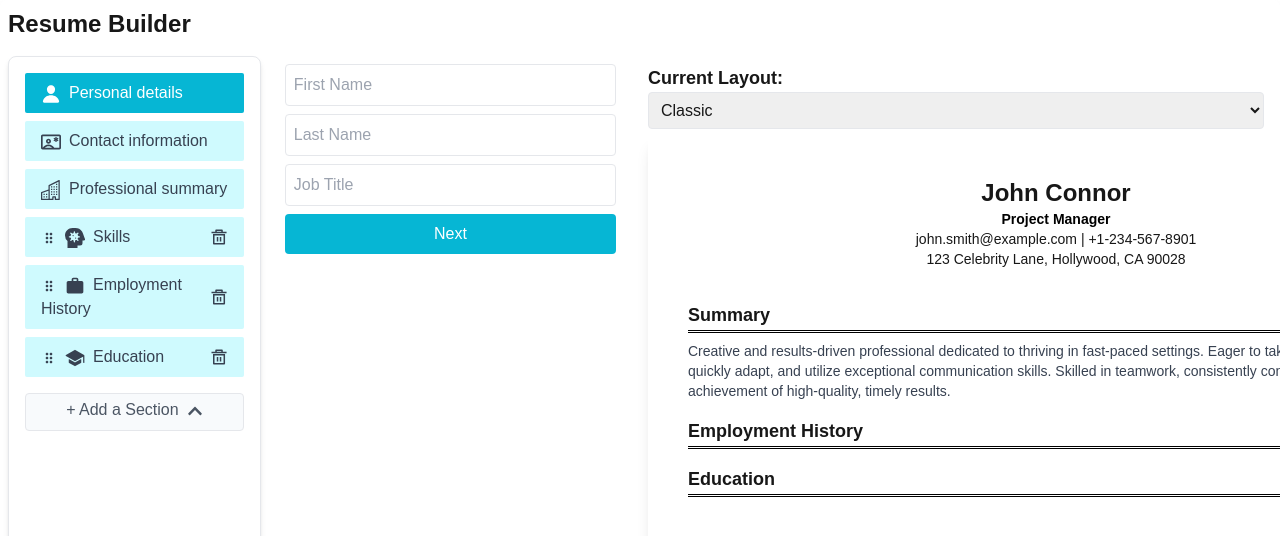
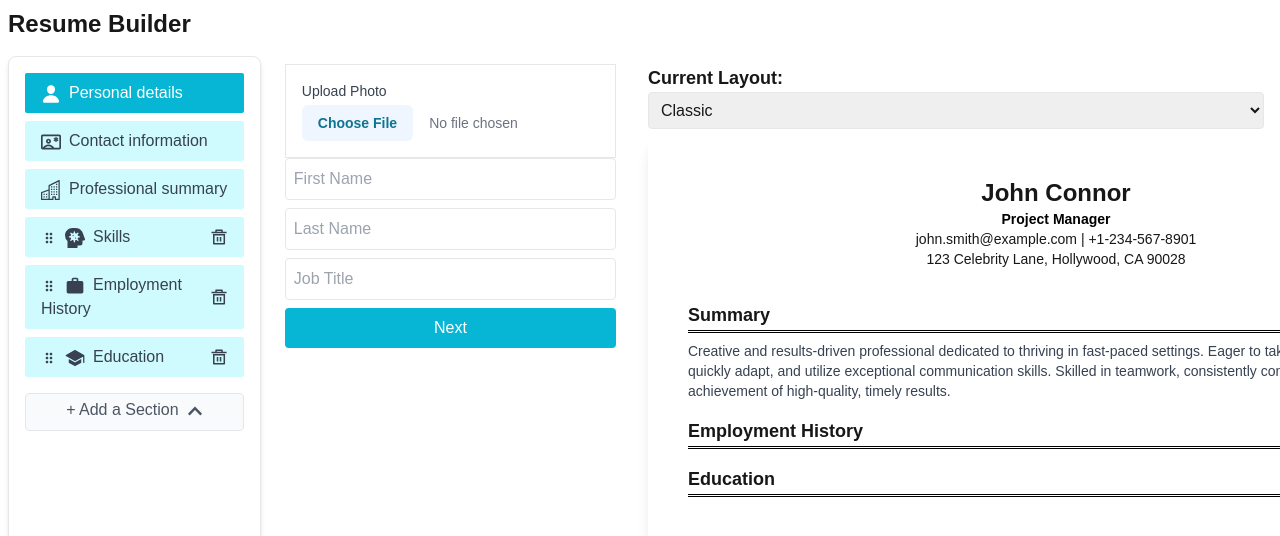
Before and after one commit to alexisyepes/resume-builder, a Next.js app in the folder frontend/nextjs/: page / in a window 1280 px wide. Shown: the top 536 px of the page. Built offline with nearby package versions, Linux system fonts and the light colour scheme.

Commit message:
Add photo to resume

```diff
--- a/frontend/nextjs/src/components/InputSections/PersonalInformation.jsx
+++ b/frontend/nextjs/src/components/InputSections/PersonalInformation.jsx
@@ -6,9 +6,34 @@ export default function PersonalInformation({
 	jobTitle = "",
 	setJobTitle,
 	nextTabHandler,
+	handleImageUpload,
+	photo,
 }) {
 	return (
 		<div className="w-full p-2">
+			<div className="border w-full p-4">
+				{photo && (
+					<img
+						src={photo}
+						alt="Uploaded preview"
+						className="mt-4 mx-auto h-32 w-32 rounded-lg object-cover"
+					/>
+				)}
+				<label className="block text-sm font-medium text-gray-700">
+					Upload Photo
+				</label>
+				<input
+					type="file"
+					accept="image/*"
+					onChange={handleImageUpload}
+					className="mt-1 block w-full text-sm text-gray-500
+                           file:mr-4 file:py-2 file:px-4
+                           file:rounded-md file:border-0
+                           file:text-sm file:font-semibold
+                           file:bg-blue-50 file:text-cyan-700
+                           hover:file:bg-blue-100"
+				/>
+			</div>
 			<input
 				type="text"
 				placeholder="First Name"
--- a/frontend/nextjs/src/components/Inputs.jsx
+++ b/frontend/nextjs/src/components/Inputs.jsx
@@ -58,6 +58,8 @@ export default function Inputs({
 	setHobbies,
 	customSections,
 	setCustomSections,
+	handleImageUpload,
+	photo,
 }) {
 	const [counter, setCounter] = useState(0)
 	const [countdown, setCountdown] = useState(300000) // 5 minutes
@@ -113,6 +115,8 @@ export default function Inputs({
 						setJobTitle={setJobTitle}
 						jobTitle={jobTitle}
 						nextTabHandler={nextTabHandler}
+						handleImageUpload={handleImageUpload}
+						photo={photo}
 					/>
 				)
 			case CONTACT_INFORMATION:
@@ -144,6 +148,8 @@ export default function Inputs({
 						setObjective={setObjective}
 						objectiveSummary={objectiveSummary}
 						nextTabHandler={nextTabHandler}
+						handleImageUpload={handleImageUpload}
+						photo={photo}
 					/>
 				)
 			case EMPLOYMENT_HISTORY:
--- a/frontend/nextjs/src/components/ResumeGenerator.jsx
+++ b/frontend/nextjs/src/components/ResumeGenerator.jsx
@@ -25,6 +25,7 @@ const ResumeGenerator = () => {
 		EMPLOYMENT_HISTORY,
 		EDUCATION,
 	])
+	const [photo, setPhoto] = useState("")
 	const [email, setEmail] = useState("")
 	const [phone, setPhone] = useState("")
 	const [address, setAddress] = useState("")
@@ -55,6 +56,18 @@ const ResumeGenerator = () => {
 		}
 		setGeneratedResume(defaultResume)
 	}, [])
+
+	const handleImageUpload = (event) => {
+		console.log(event.target.files[0])
+		const file = event.target.files[0]
+		if (file) {
+			const reader = new FileReader()
+			reader.onloadend = () => {
+				setPhoto(reader.result)
+			}
+			reader.readAsDataURL(file)
+		}
+	}
 
 	const handleTabChange = (tab) => {
 		setActiveTab(tab)
@@ -181,6 +194,8 @@ const ResumeGenerator = () => {
 					setHobbies={setHobbies}
 					customSections={customSections}
 					setCustomSections={setCustomSections}
+					handleImageUpload={handleImageUpload}
+					photo={photo}
 				/>
 				<ResumePreview
 					resumeRef={resumeRef}
@@ -203,6 +218,7 @@ const ResumeGenerator = () => {
 					links={links}
 					hobbies={hobbies}
 					customSections={customSections}
+					photo={photo}
 				/>
 			</div>
 		</div>
--- a/frontend/nextjs/src/components/ResumePreview.jsx
+++ b/frontend/nextjs/src/components/ResumePreview.jsx
@@ -25,6 +25,7 @@ export default function ResumePreview({
 	links,
 	hobbies,
 	customSections,
+	photo,
 }) {
 	const resumeRef = useRef(null)
 	const [template, setTemplate] = useState("classic")
@@ -96,6 +97,7 @@ export default function ResumePreview({
 							links={links}
 							hobbies={hobbies}
 							customSections={customSections}
+							photo={photo}
 						/>
 					)}
 					{template === "elegant" && (
@@ -119,6 +121,7 @@ export default function ResumePreview({
 								links,
 								hobbies,
 								customSections,
+								photo,
 							}}
 						/>
 					)}
@@ -143,6 +146,7 @@ export default function ResumePreview({
 								links,
 								hobbies,
 								customSections,
+								photo,
 							}}
 						/>
 					)}
@@ -167,6 +171,7 @@ export default function ResumePreview({
 								links,
 								hobbies,
 								customSections,
+								photo,
 							}}
 						/>
 					)}
--- a/frontend/nextjs/src/components/Templates/ClassicTemplate.jsx
+++ b/frontend/nextjs/src/components/Templates/ClassicTemplate.jsx
@@ -31,6 +31,7 @@ export default function ClassicTemaplate({
 	links,
 	hobbies,
 	customSections,
+	photo,
 }) {
 	const sectionMap = {
 		[EMPLOYMENT_HISTORY]: (
@@ -210,6 +211,19 @@ export default function ClassicTemaplate({
 		<div className="p-6">
 			{/* Header Section */}
 			<div className="relative text-center pb-4 mb-4">
+				{photo && (
+					<div
+						className="w-24 h-auto mx-auto my-4 overflow-hidden rounded-lg"
+						// style={{ aspectRatio: "1 / 1" }}
+					>
+						<img
+							src={photo}
+							alt="Uploaded preview"
+							className="w-full h-auto object-cover"
+						/>
+					</div>
+				)}
+
 				<h1 className="text-2xl capitalize font-bold">
 					{firstName || resume.firstName} {lastName || resume.lastName}
 				</h1>
```
